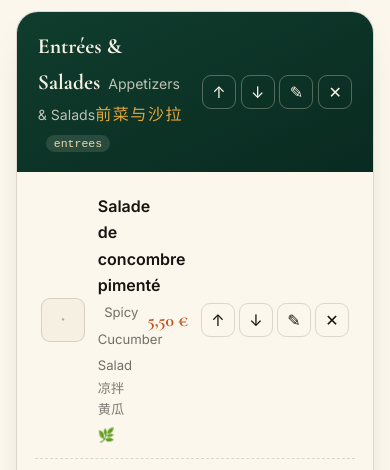
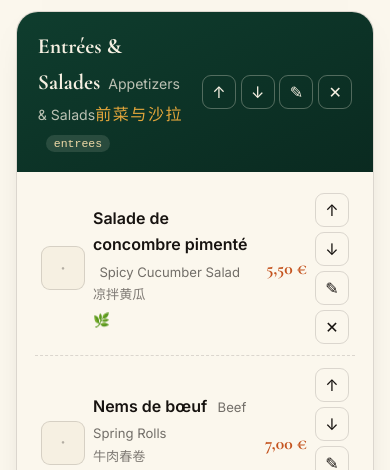
Before and after one commit to hovihovi/831website, a plain HTML site: page admin.html in a window 390 px wide. Shown: the part 371-841 px from the top of the page. Drawn offline with nearby package versions, Linux system fonts and the light colour scheme; no server answers.

Commit message:
Admin mobile : boutons d'action des plats empilés verticalement (< 520px)

```diff
--- a/admin.html
+++ b/admin.html
@@ -345,6 +345,11 @@
     .btn-danger { background: var(--ember); color: var(--ivory); }
     .btn-danger:hover { background: var(--clay); }
     .btn-sm { padding: 0.5rem 1rem; font-size: 0.85rem; }
+
+    @media (max-width: 520px) {
+      .item { gap: 0.5rem; }
+      .item-actions { flex-direction: column; align-items: flex-end; gap: 0.32rem; }
+    }
   </style>
 </head>
 <body>
```
